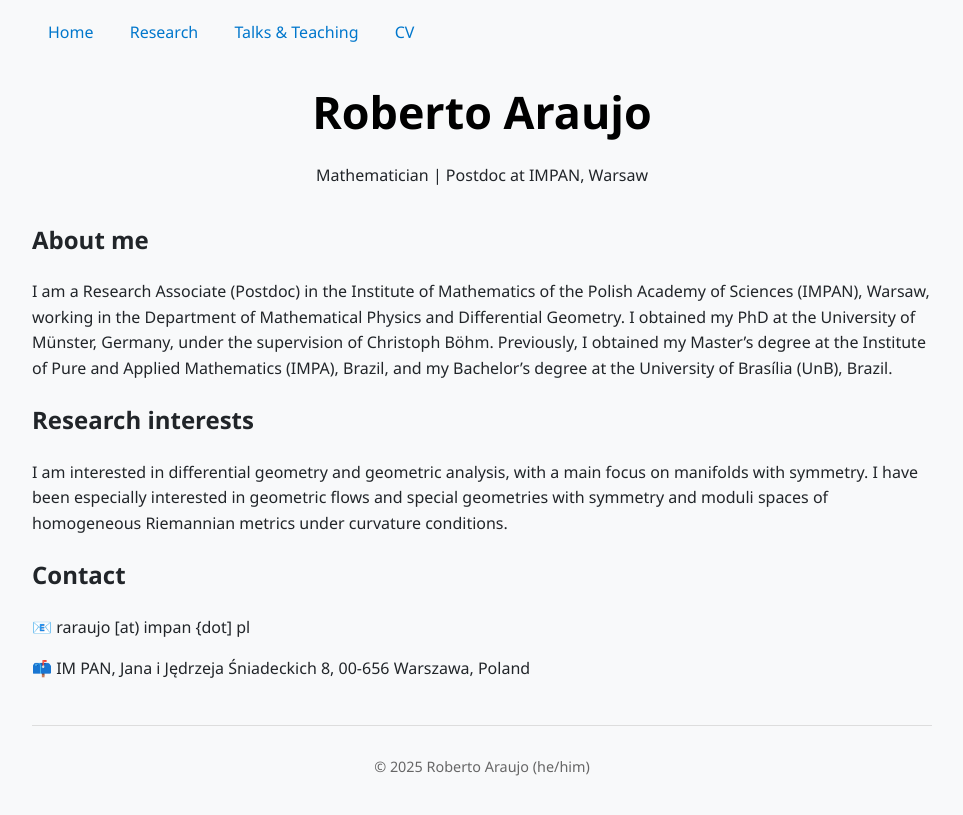
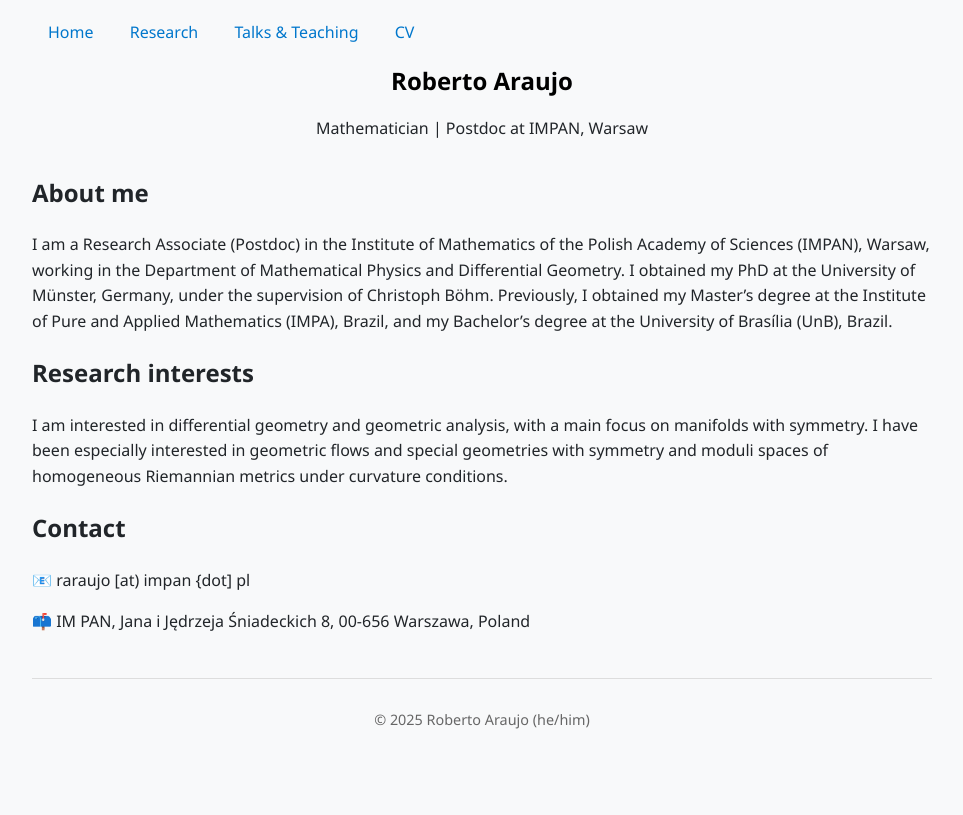
Before and after one commit to r-saraujo/r-saraujo.github.io, a Jekyll site: the page built from index.md, in a window 1280 px wide. Shown: the top 815 px of the page, without its empty margins (158-1121 px from the left). Built offline with Jekyll 4.4.1, drawn with Linux system fonts in a browser that asks for light colours.

Commit message:
Update style.css

```diff
--- a/assets/style.css
+++ b/assets/style.css
@@ -25,7 +25,7 @@ h1 {
 }
 
 .homepage-header h1 {
-  font-size: 2.8em;
+  font-size: 1.5em;
   color: black;
   margin-bottom: 0.2em;
 }
```
